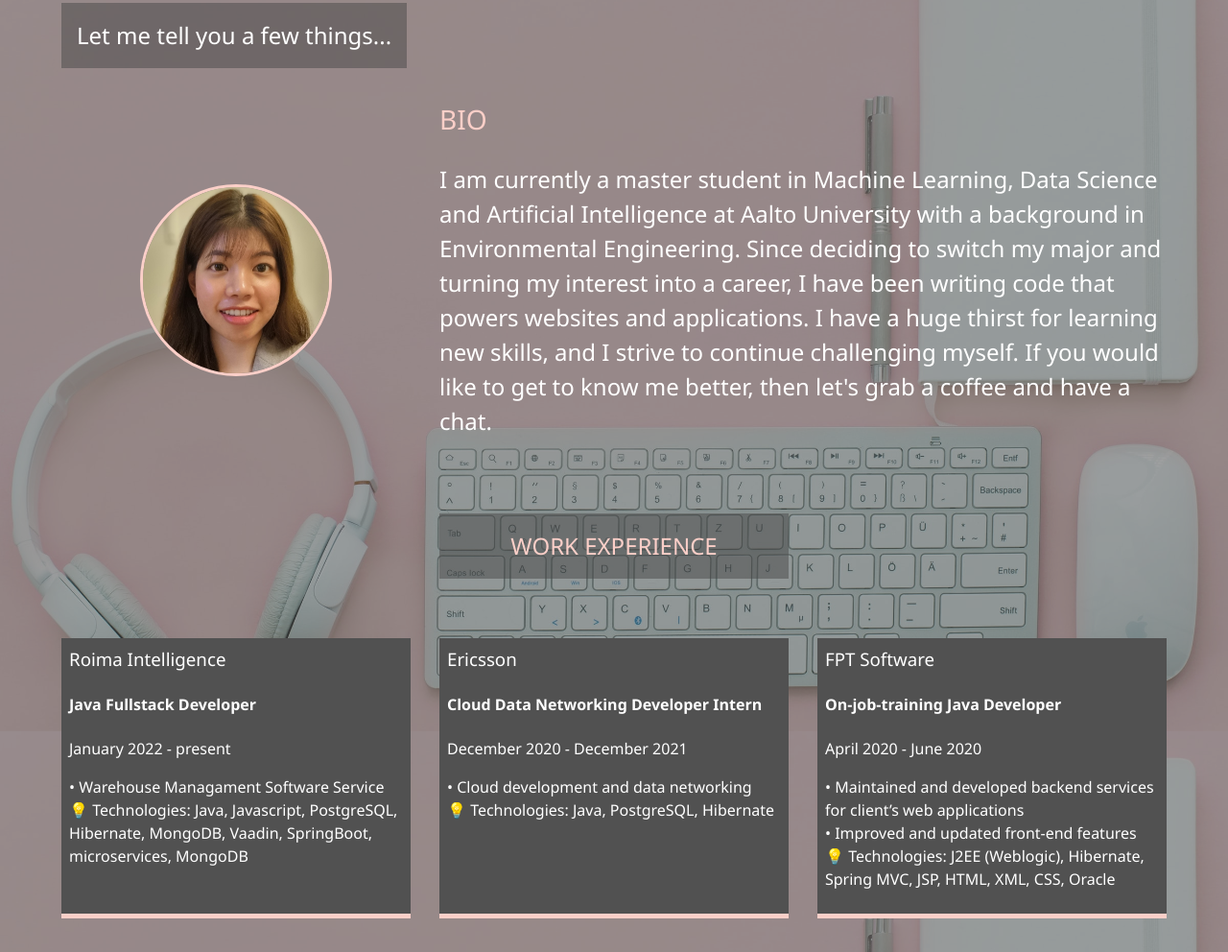
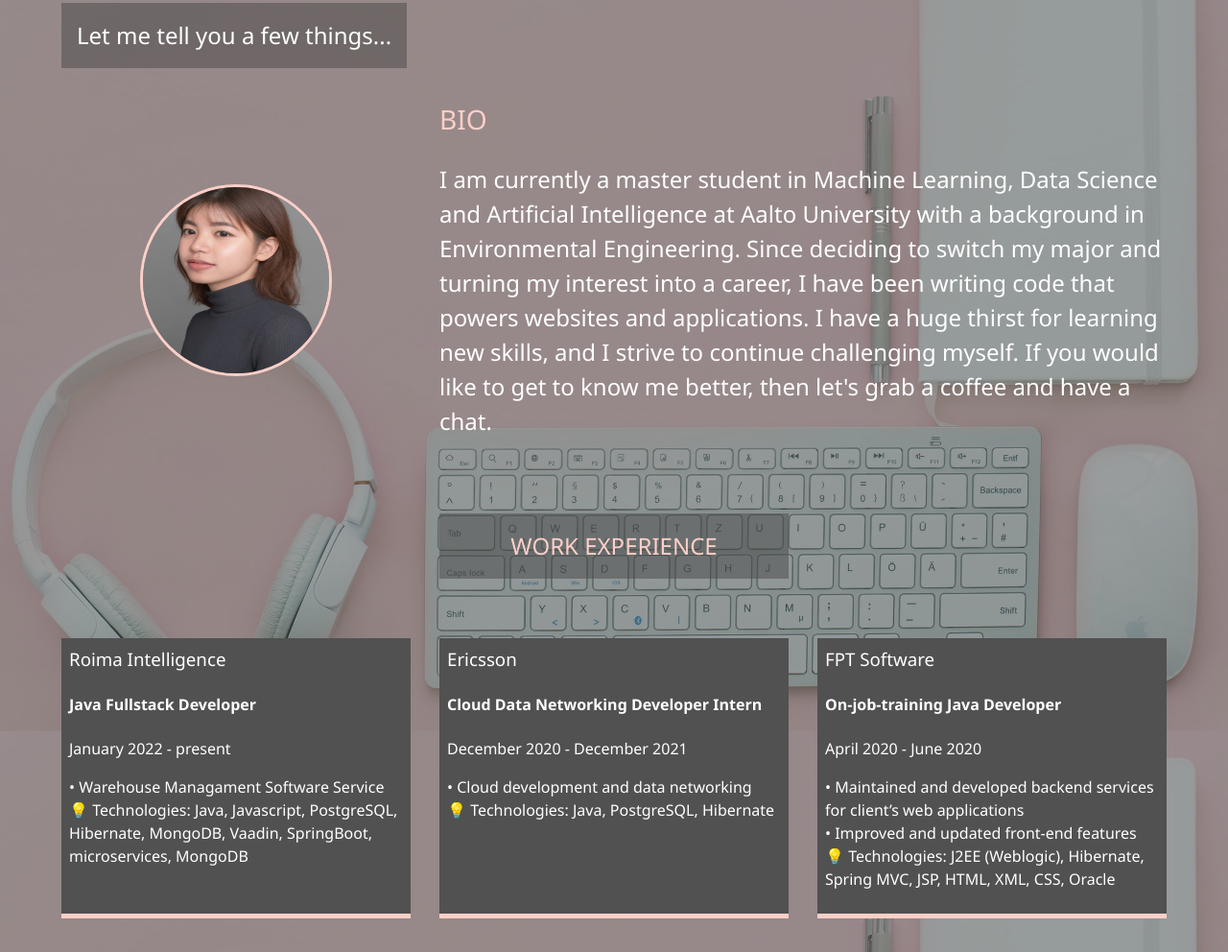
Before and after one commit to khalinguy/khalinguy.github.io, a website: page index.html in a window 1280 px wide. Shown: the part 945-1937 px from the top of the page at 96% size. Drawn offline with Linux system fonts and the light colour scheme.

Commit message:
Update index.html

```diff
--- a/index.html
+++ b/index.html
@@ -96,7 +96,7 @@
                 Let me tell you a few things...
             </h2>
             <div class="about-info">
-                <img src="dist/img/new_Portrait1.jpg" alt="Khanh Linh Nguyen" class="bio-image">
+                <img src="dist/img/IMG_4278.JPG" alt="Khanh Linh Nguyen" class="bio-image">
 
                 <div class="bio">
                     <h3 class="text-secondary">BIO</h3>
```
